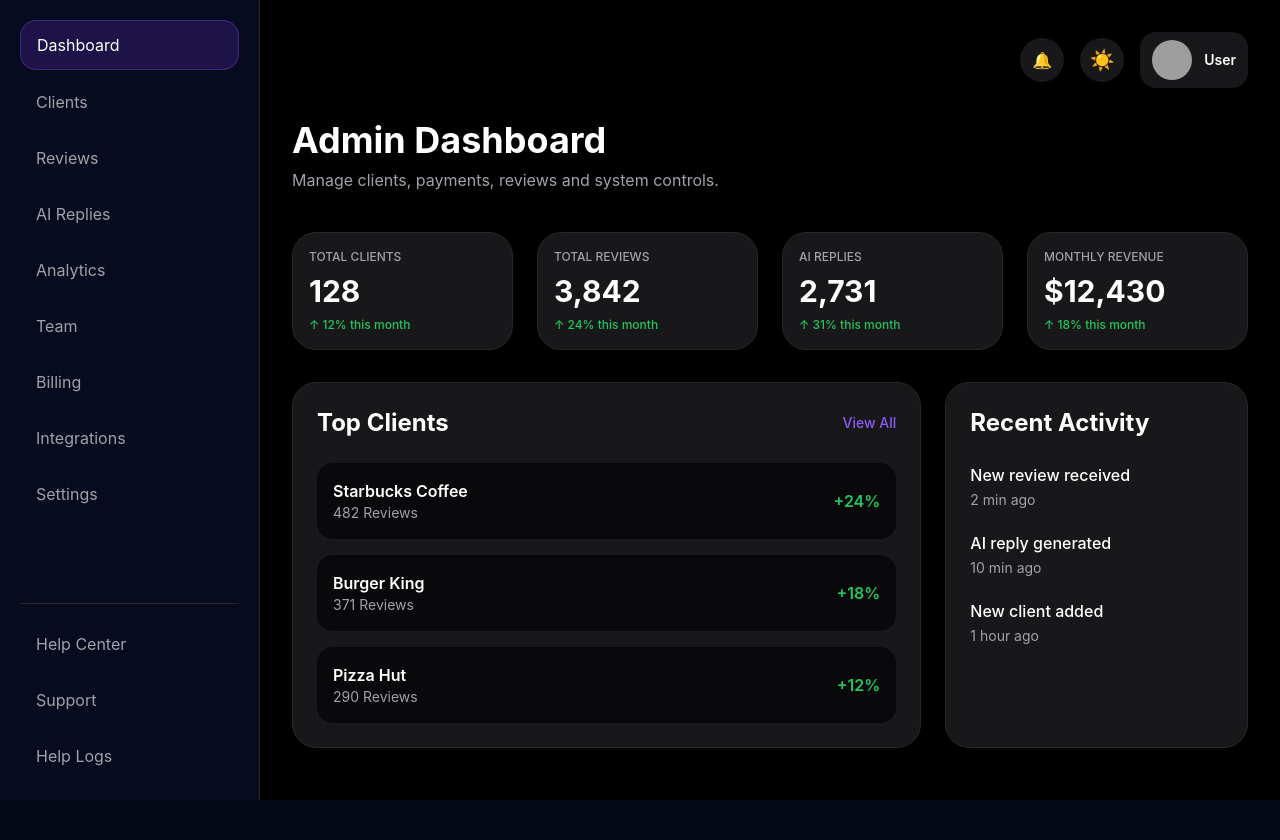
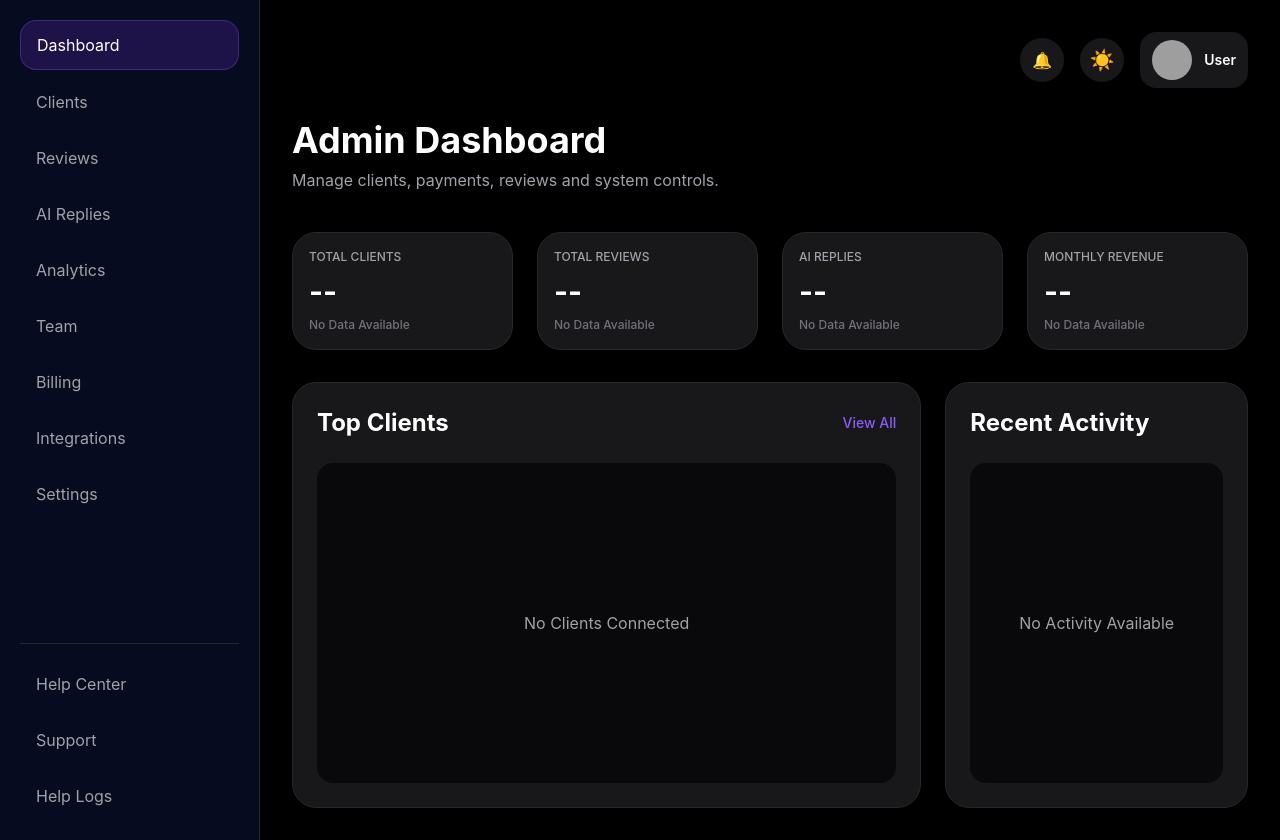
Before and after one commit to afnankhan123456/reviewreply-ai, a Next.js app: page /admin in a window 1280 px wide. Before the commit the page ends 800 px from the top, so only its background shows below. Built offline with nearby package versions, Linux system fonts and the light colour scheme; no server answers; grey boxes are pictures that could not be loaded.

Commit message:
Update page.tsx

```diff
--- a/app/admin/page.tsx
+++ b/app/admin/page.tsx
@@ -27,11 +27,11 @@ export default function AdminPage() {
             </p>
 
             <h2 className="text-3xl font-bold mb-2">
-              128
+              --
             </h2>
 
-            <p className="text-green-500 font-medium text-xs">
-              ↑ 12% this month
+            <p className="text-zinc-500 font-medium text-xs">
+              No Data Available
             </p>
           </div>
 
@@ -41,11 +41,11 @@ export default function AdminPage() {
             </p>
 
             <h2 className="text-3xl font-bold mb-2">
-              3,842
+              --
             </h2>
 
-            <p className="text-green-500 font-medium text-xs">
-              ↑ 24% this month
+            <p className="text-zinc-500 font-medium text-xs">
+              No Data Available
             </p>
           </div>
 
@@ -55,11 +55,11 @@ export default function AdminPage() {
             </p>
 
             <h2 className="text-3xl font-bold mb-2">
-              2,731
+              --
             </h2>
 
-            <p className="text-green-500 font-medium text-xs">
-              ↑ 31% this month
+            <p className="text-zinc-500 font-medium text-xs">
+              No Data Available
             </p>
           </div>
 
@@ -69,11 +69,11 @@ export default function AdminPage() {
             </p>
 
             <h2 className="text-3xl font-bold mb-2">
-              $12,430
+              --
             </h2>
 
-            <p className="text-green-500 font-medium text-xs">
-              ↑ 18% this month
+            <p className="text-zinc-500 font-medium text-xs">
+              No Data Available
             </p>
           </div>
 
@@ -93,57 +93,10 @@ export default function AdminPage() {
               </button>
             </div>
 
-            <div className="space-y-4">
+            <div className="flex items-center justify-center h-[320px] rounded-2xl bg-zinc-100 dark:bg-zinc-950 text-zinc-500 dark:text-zinc-400">
+              No Clients Connected
+            </div>
 
-              <div className="flex items-center justify-between bg-zinc-100 dark:bg-zinc-950 rounded-2xl p-4">
-                <div>
-                  <h3 className="font-semibold">
-                    Starbucks Coffee
-                  </h3>
-
-                  <p className="text-sm text-zinc-500 dark:text-zinc-400">
-                    482 Reviews
-                  </p>
-                </div>
-
-                <span className="text-green-500 font-semibold">
-                  +24%
-                </span>
-              </div>
-
-              <div className="flex items-center justify-between bg-zinc-100 dark:bg-zinc-950 rounded-2xl p-4">
-                <div>
-                  <h3 className="font-semibold">
-                    Burger King
-                  </h3>
-
-                  <p className="text-sm text-zinc-500 dark:text-zinc-400">
-                    371 Reviews
-                  </p>
-                </div>
-
-                <span className="text-green-500 font-semibold">
-                  +18%
-                </span>
-              </div>
-
-              <div className="flex items-center justify-between bg-zinc-100 dark:bg-zinc-950 rounded-2xl p-4">
-                <div>
-                  <h3 className="font-semibold">
-                    Pizza Hut
-                  </h3>
-
-                  <p className="text-sm text-zinc-500 dark:text-zinc-400">
-                    290 Reviews
-                  </p>
-                </div>
-
-                <span className="text-green-500 font-semibold">
-                  +12%
-                </span>
-              </div>
-
-            </div>
           </div>
 
           <div className="bg-white dark:bg-zinc-900 border border-zinc-200 dark:border-zinc-800 rounded-3xl p-6 shadow-sm">
@@ -152,38 +105,8 @@ export default function AdminPage() {
               Recent Activity
             </h2>
 
-            <div className="space-y-5">
-
-              <div>
-                <p className="font-medium">
-                  New review received
-                </p>
-
-                <span className="text-sm text-zinc-500 dark:text-zinc-400">
-                  2 min ago
-                </span>
-              </div>
-
-              <div>
-                <p className="font-medium">
-                  AI reply generated
-                </p>
-
-                <span className="text-sm text-zinc-500 dark:text-zinc-400">
-                  10 min ago
-                </span>
-              </div>
-
-              <div>
-                <p className="font-medium">
-                  New client added
-                </p>
-
-                <span className="text-sm text-zinc-500 dark:text-zinc-400">
-                  1 hour ago
-                </span>
-              </div>
-
+            <div className="flex items-center justify-center h-[320px] rounded-2xl bg-zinc-100 dark:bg-zinc-950 text-zinc-500 dark:text-zinc-400">
+              No Activity Available
             </div>
 
           </div>
```
